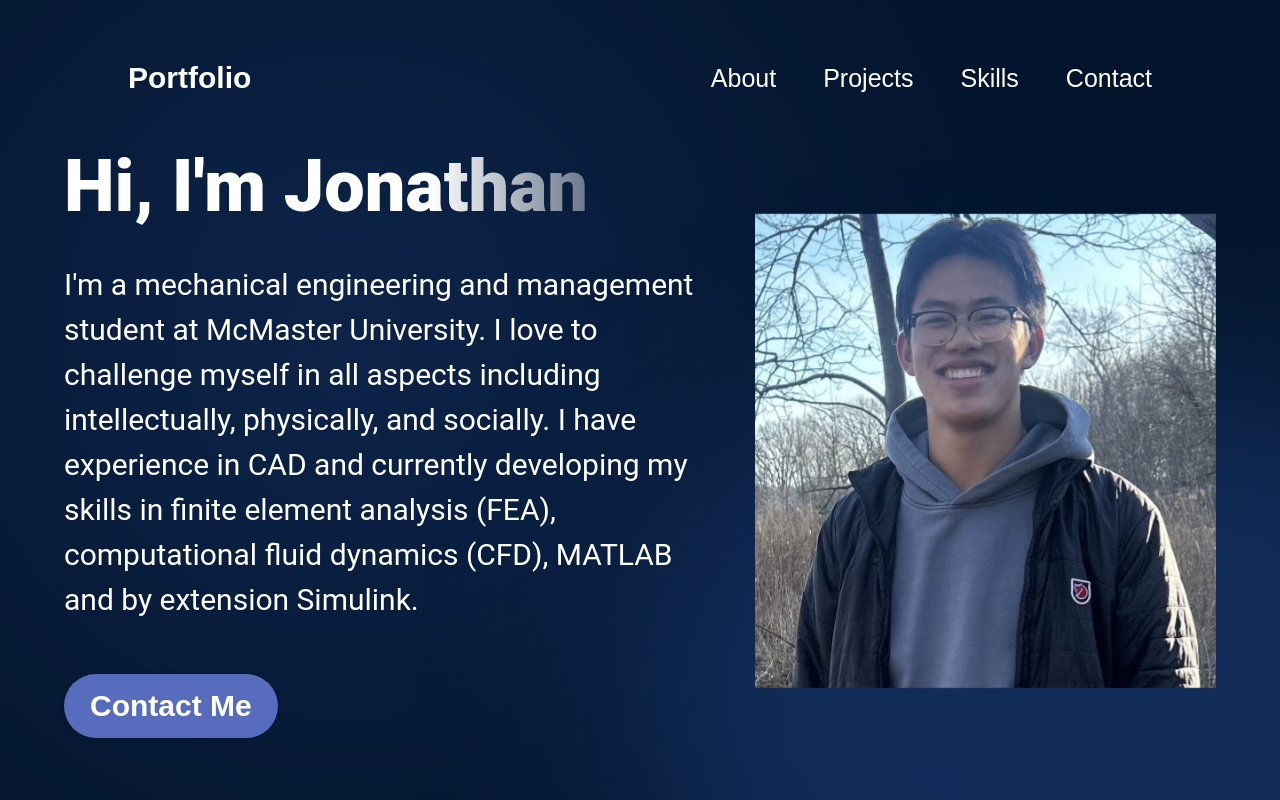
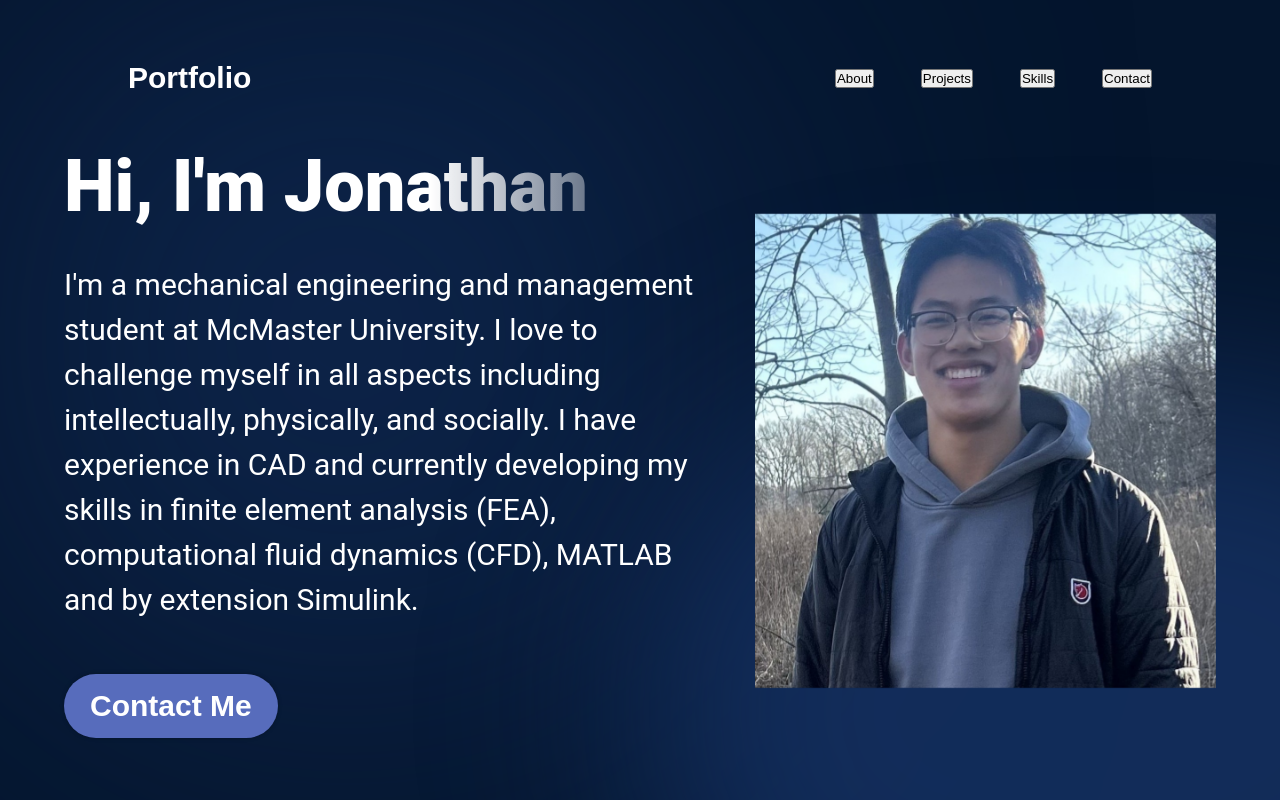
Before and after one commit to Jonathan1928/Jonathan1928.github.io, a React (Vite) app: page / in a window 1280 px wide. Shown: the top 800 px of the page. Built offline with nearby package versions, Linux system fonts and the light colour scheme.

Commit message:
fix(nav): scrollIntoView buttons in Navbar & rebuild

```diff
--- a/src/components/Navbar/Navbar.jsx
+++ b/src/components/Navbar/Navbar.jsx
@@ -27,16 +27,48 @@
           onClick={() => setMenuOpen(false)}
         >
          <li>
-            <a href="#about">About</a>
+  <button
+    className={styles.menuLink}
+    onClick={() => {
+      document.getElementById("about").scrollIntoView({ behavior: "smooth" });
+      setMenuOpen(false);
+    }}
+  >
+    About
+  </button>
 </li>
 <li>
-            <a href="#projects">Projects</a>
+  <button
+    className={styles.menuLink}
+    onClick={() => {
+      document.getElementById("projects").scrollIntoView({ behavior: "smooth" });
+      setMenuOpen(false);
+    }}
+  >
+    Projects
+  </button>
 </li>
 <li>
-            <a href="#skills">Skills</a>
+  <button
+    className={styles.menuLink}
+    onClick={() => {
+      document.getElementById("skills").scrollIntoView({ behavior: "smooth" });
+      setMenuOpen(false);
+    }}
+  >
+    Skills
+  </button>
 </li>
 <li>
-            <a href="#contact">Contact</a>
+  <button
+    className={styles.menuLink}
+    onClick={() => {
+      document.getElementById("contact").scrollIntoView({ behavior: "smooth" });
+      setMenuOpen(false);
+    }}
+  >
+    Contact
+  </button>
 </li>
         </ul>
       </div>
```
Also changed, not shown: 3 other files (tests, documents, lock files or other folders). Lines whose indentation alone changed are shown as unchanged.
